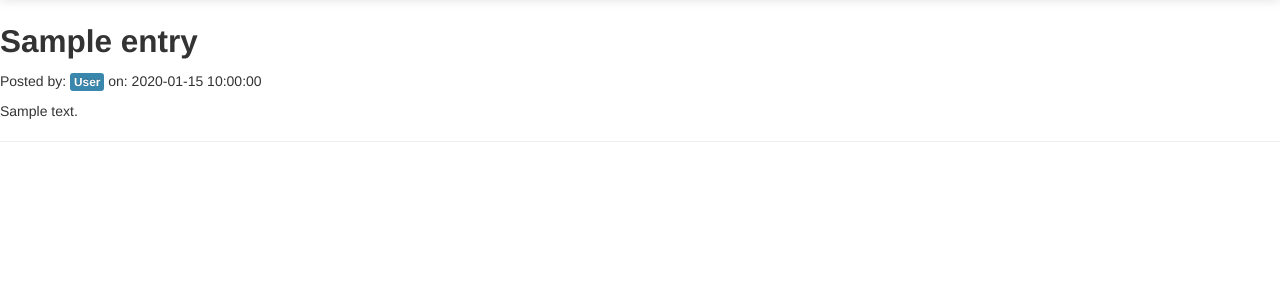
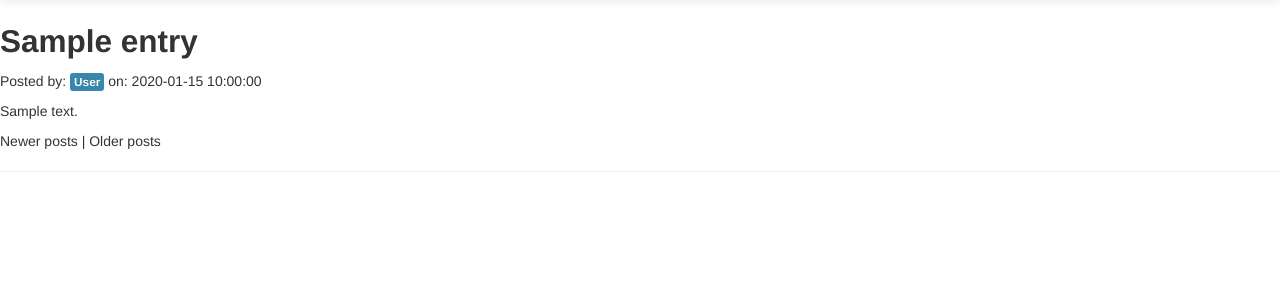
Before and after one commit to jpknie/flog, a Flask app: page /entries in a window 1280 px wide. Shown: the part 41-341 px from the top of the page. Run offline with Flask 2, Linux system fonts and the light colour scheme; tables that the repository leaves empty hold one stand-in row (values such as "Sample post").

Commit message:
Pagination system

```diff
--- a/app/models.py
+++ b/app/models.py
@@ -49,6 +49,9 @@ class Entry(db.Model):
 	user_id = db.Column(db.Integer, db.ForeignKey('user.user_id'))
 	tags = db.relationship('Tag', secondary=tags, backref=db.backref('entries', lazy='dynamic'))
 
+	def all_entries(self):
+		return Entry.query.options(db.joinedload('author'))
+
 	def __repr__(self):
 		return '<Entry %r, %r, %r>' % (self.title, self.create_time, self.text)
 
--- a/app/templates/entries.html
+++ b/app/templates/entries.html
@@ -2,7 +2,7 @@
 {% block content %}
 <hr>
 <div id="content">
-	{% for entry in entries %}
+	{% for entry in entries.items %}
 	<div>
 		<h2>{{entry.title}}</h2>
 		<p>
@@ -11,6 +11,10 @@
 	</p>
 	</div>
 	{% endfor %}
+	{% if entries.has_prev %}<a href="{{ url_for('entries', page = entries.prev_num) }}"> Newer posts</a>
+	{% else %} Newer posts {% endif %} |
+	{% if entries.has_next %}<a href="{{ url_for('entries', page = entries.next_num) }}"> Older posts</a>
+	{% else %} Older posts {% endif %}
     <hr>
     {% with messages = get_flashed_messages() %}
     {% if messages %}
--- a/app/views.py
+++ b/app/views.py
@@ -3,6 +3,7 @@ from flask.ext.login import login_user, logout_user, current_user, login_require
 from flask import render_template, Flask, request, session, g, redirect, url_for, \
 	abort, flash
 from forms import LoginForm, EntryForm, TagForm
+from config import ITEMS_PER_PAGE
 from models import *
 
 import datetime
@@ -17,10 +18,11 @@ def before_request():
 
 @app.route('/')
 @app.route('/entries')
-def entries():
+@app.route('/entries/<int:page>')
+def entries(page = 1):
 	user = g.user
 	page_title = "Flog 0.01"
-	entries = Entry.query.options(db.joinedload('author')).order_by(Entry.id)
+	entries = Entry().all_entries().paginate(page, ITEMS_PER_PAGE, False)
 	return render_template('entries.html', page_title = page_title, entries = entries)
 
 @app.route('/add_tag', methods=['GET', 'POST'])
--- a/config.py
+++ b/config.py
@@ -1,3 +1,4 @@
 CSRF_ENABLED = True
 SECRET_KEY = 'EXm$DSjeJBym+5w'
 SQLALCHEMY_DATABASE_URI="postgresql://"
+ITEMS_PER_PAGE = 4
```
